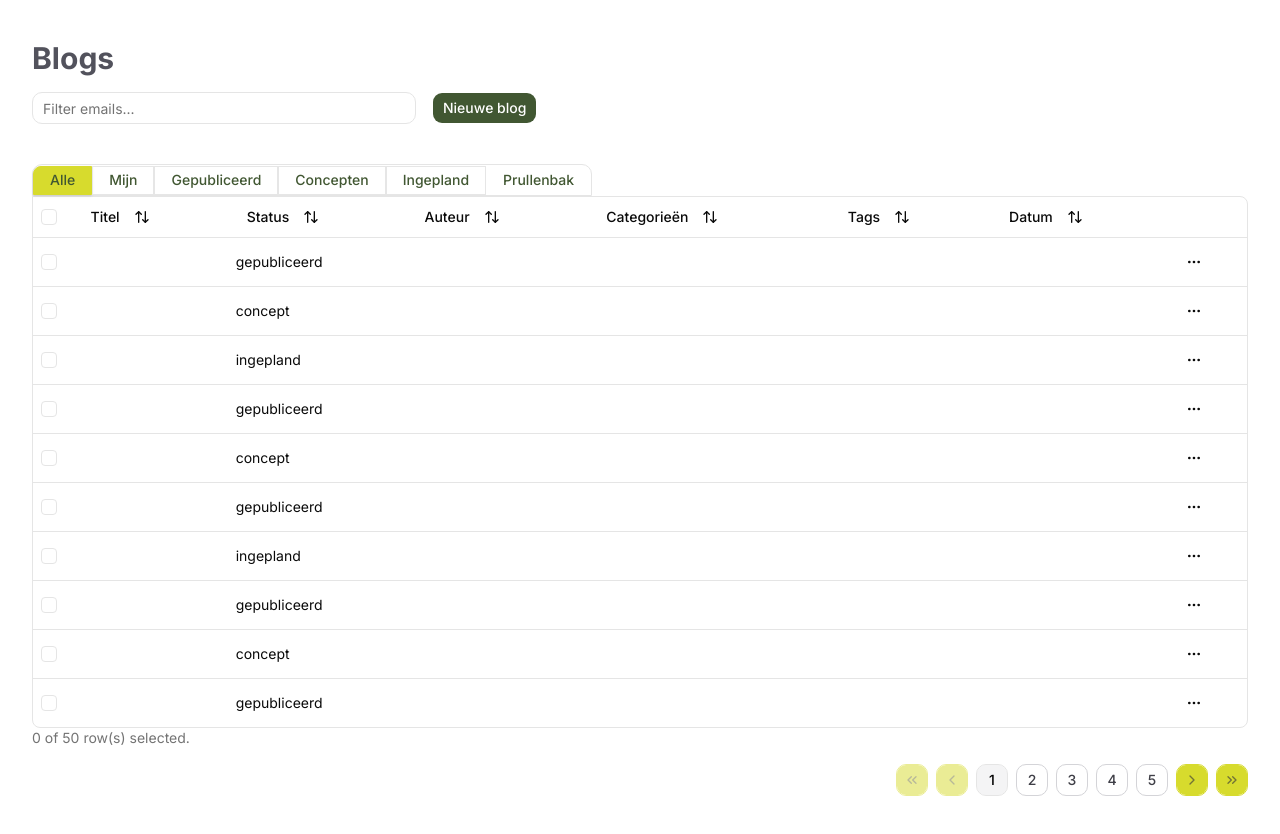
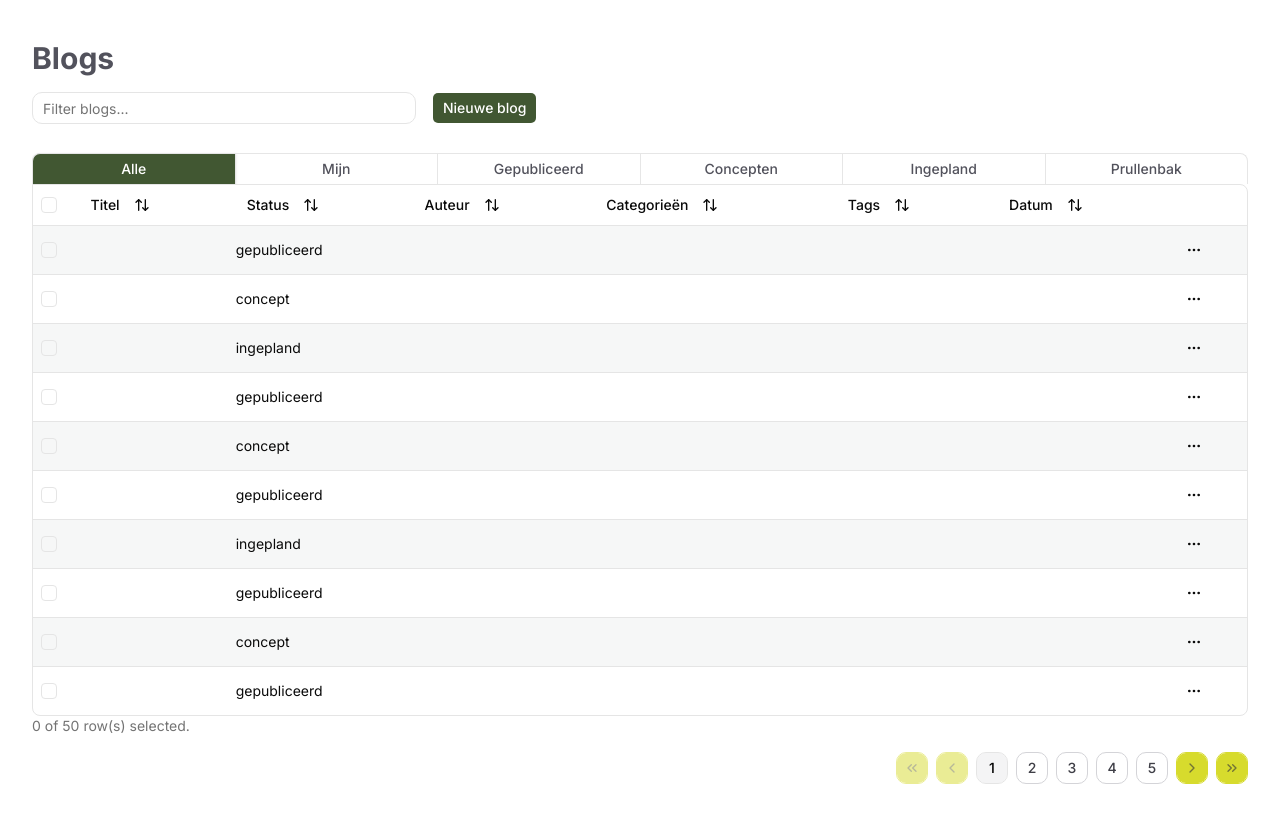
Before and after one commit to AngelinaCo10/Blogsysteem, a Next.js app: page /admin/blog in a window 1280 px wide. Shown: the top 834 px of the page. Built offline with nearby package versions, Linux system fonts and the light colour scheme.

Commit message:
Updated tabs, changed default email to titel, updated btn 'Nieuwe blog' with link and color change, added odd row color to table

```diff
--- a/src/app/admin/blog/_components/data-table.tsx
+++ b/src/app/admin/blog/_components/data-table.tsx
@@ -1,14 +1,12 @@
 "use client"
 
-const tabStyle =
-  "rounded-none border-r border-[#E6E6E6] px-4 py-2 text-[#415732] shadow-none data-active:border-[#D7DB2D] data-active:!bg-[#D7DB2D] data-active:text-[#415732] data-[state=active]:border-[#D7DB2D] data-[state=active]:!bg-[#D7DB2D] data-[state=active]:text-[#415732]"
-
-const tabsStyle = "!rounded-tl-md rounded-none border-transparent px-4 py-2 text-[#415732] shadow-none data-active:border-[#D7DB2D] data-active:!bg-[#D7DB2D] data-active:text-[#415732] data-[state=active]:border-[#D7DB2D] data-[state=active]:!bg-[#D7DB2D] data-[state=active]:text-[#415732]"
-const taaStyle = "!rounded-tr-md rounded-none border-transparent px-4 py-2 text-[#415732] shadow-none data-active:border-[#D7DB2D] data-active:!bg-[#D7DB2D] data-active:text-[#415732] data-[state=active]:border-[#D7DB2D] data-[state=active]:!bg-[#D7DB2D] data-[state=active]:text-[#415732]"
+const tabLeft = "!rounded-tl-md rounded-none border-b-0 border-[#E6E6E6] px-10 text-[#52525c] shadow-none data-active:border-[#D7DB2D] data-active:!bg-[#D7DB2D] data-[state=active]:border-[#E6E6E6] data-[state=active]:!bg-[#415732] data-[state=active]:text-[#FFFFFF]"
+const tabStyle = "rounded-none border-b-0 border-l-0 border-[#E6E6E6] px-10 text-[#52525c] shadow-none data-active:border-[#D7DB2D] data-active:!bg-[#D7DB2D]  data-[state=active]:border-[#E6E6E6] data-[state=active]:!bg-[#415732] data-[state=active]:text-[#FFFFFF]"
+const tabRight = "!rounded-tr-md rounded-none border-b-0 border-l-0 border-[#E6E6E6] px-10 text-[#52525c] shadow-none data-active:border-[#D7DB2D] data-[state=active]:border-[#E6E6E6] data-[state=active]:!bg-[#415732] data-[state=active]:text-[#FFFFFF]"
 
 import * as React from "react"
 
-
+import Link from "next/link"
 
 import {
   ColumnDef,
@@ -47,12 +45,13 @@ import {
 } from "@/components/ui/tabs"
 
 
-interface DataTableProps<TData, TValue> {
+interface DataTableProps<TData extends { id: string | number }, TValue> {
   columns: ColumnDef<TData, TValue>[]
   data: TData[]
+  onBulkDelete?: (selectedIds: Array<string | number>) => void
 }
 
-export function DataTable<TData, TValue>({
+export function DataTable<TData extends { id: string | number }, TValue>({
   columns,
   data,
 }: DataTableProps<TData, TValue>) {
@@ -81,22 +80,29 @@ export function DataTable<TData, TValue>({
       <div className="flex items-center gap-4 py-4">
         {/* Filter input */}
         <Input
-          placeholder="Filter emails..."
-          value={(table.getColumn("email")?.getFilterValue() as string) ?? ""}
+          placeholder="Filter blogs..."
+          value={(table.getColumn("titel")?.getFilterValue() as string) ?? ""}
           onChange={(event) =>
-            table.getColumn("email")?.setFilterValue(event.target.value)
+            table.getColumn("titel")?.setFilterValue(event.target.value)
           }
           className="max-w-sm"
         />
 
+
+
         {/* New blog button */}
-        <Button className="bg-[#415732] text-white hover:bg-[#CDD12A]">
+        <Button
+          asChild
+          className="rounded-sm bg-[#415732] text-white hover:bg-[#CDD12A]"
+        >
+          <Link href="/admin/admin-new">
             Nieuwe blog
+          </Link>
         </Button>
       </div>
       <Tabs
         defaultValue="alle"
-        className="mt-6"
+        className="mt-3"
         onValueChange={(value) => {
           table
             .getColumn("status")
@@ -104,17 +110,32 @@ export function DataTable<TData, TValue>({
           table.setPageIndex(0)
         }}
       >
-        <TabsList className="/ p-0 rounded-b-none bg-white border">
-          <TabsTrigger value="alle" className={tabsStyle}>Alle</TabsTrigger>
+        <div className="w-full overflow-x-auto">
+          <TabsList className="min-w-full p-0 rounded-b-none bg-white">
+            <TabsTrigger value="alle" className={tabLeft}>Alle</TabsTrigger>
             <TabsTrigger value="Mijn" className={tabStyle}>Mijn</TabsTrigger>
             <TabsTrigger value="gepubliceerd" className={tabStyle}>Gepubliceerd</TabsTrigger>
             <TabsTrigger value="concept" className={tabStyle}>Concepten</TabsTrigger>
             <TabsTrigger value="ingepland" className={tabStyle}>Ingepland</TabsTrigger>
-          <TabsTrigger value="prullenbak" className={taaStyle}>Prullenbak</TabsTrigger>
+            <TabsTrigger value="prullenbak" className={tabRight}>Prullenbak</TabsTrigger>
           </TabsList>
+        </div>
       </Tabs>
 
-      <div className="overflow-hidden rounded-md border rounded-tl-none">
+      {/* Delete button */}
+      {/* <Button
+        variant="destructive"
+        disabled={table.getSelectedRowModel().rows.length === 0}
+        onClick={() => {
+          const selectedBlogs = table.getSelectedRowModel().rows.map((row) => row.original)
+
+          console.log(selectedBlogs)
+        }}
+      >
+        Verplaats naar prullenbak
+      </Button> */}
+
+      <div className="overflow-x-auto rounded-md border rounded-tl-none">
         <Table>
           <TableHeader>
             {table.getHeaderGroups().map((headerGroup) => (
@@ -140,6 +161,7 @@ export function DataTable<TData, TValue>({
                 <TableRow
                   key={row.id}
                   data-state={row.getIsSelected() && "selected"}
+                  className="odd:bg-[#F6F7F7]"
                 >
                   {row.getVisibleCells().map((cell) => (
                     <TableCell key={cell.id}>
```
Lines whose indentation alone changed are shown as unchanged.
